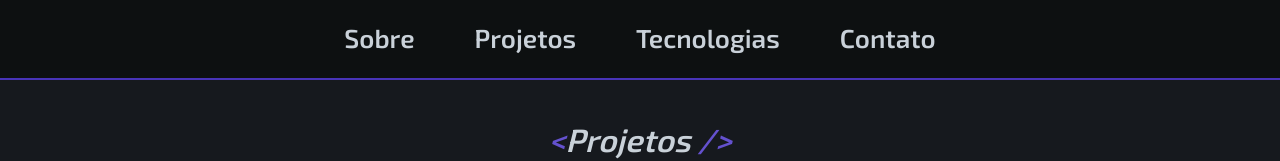
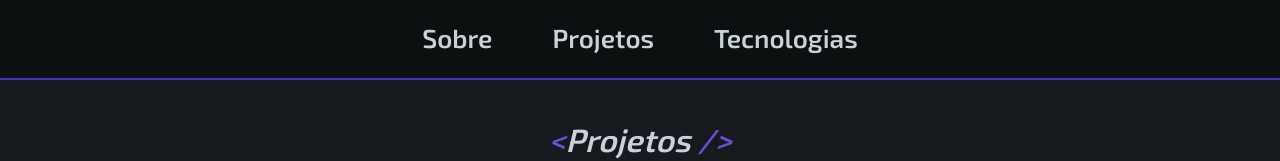
Before and after one commit to flpsoares/portfolio, a Next.js app: page / in a window 1280 px wide. Shown: the top 161 px of the page. Built offline with nearby package versions, Linux system fonts and the light colour scheme; no server answers.

Commit message:
feat: removed contact

```diff
--- a/src/components/Header/index.tsx
+++ b/src/components/Header/index.tsx
@@ -13,9 +13,6 @@ export const Header: React.FC = () => {
         <Item>
           <a href="#">Tecnologias</a>
         </Item>
-        <Item>
-          <a href="#">Contato</a>
-        </Item>
       </Menu>
     </Container>
   )
```
